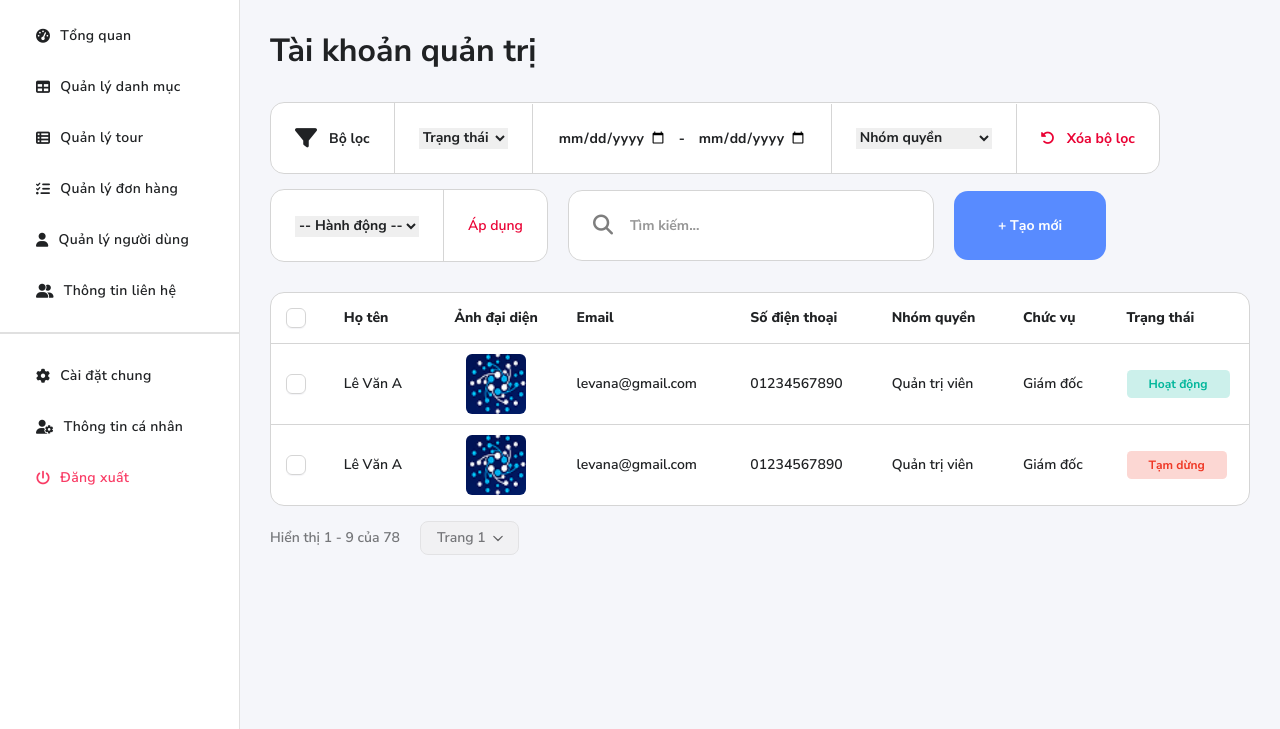
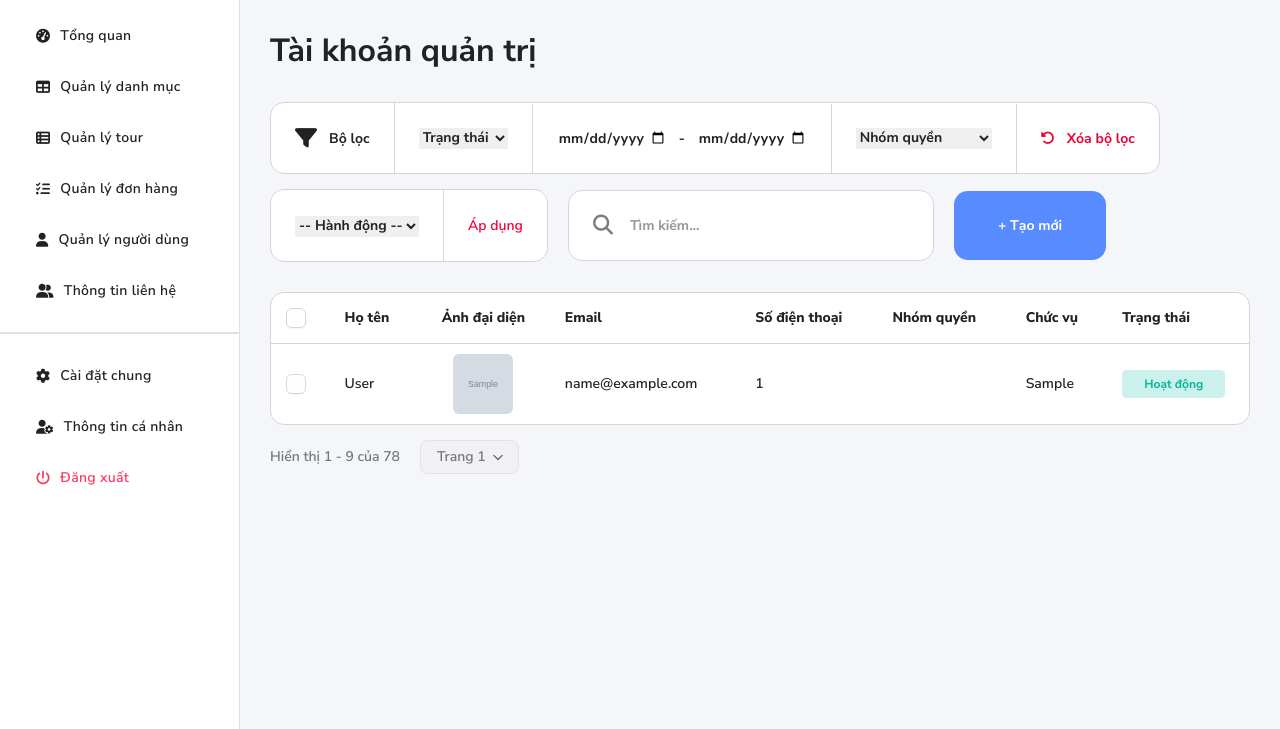
Before and after one commit to QuangHaDev2004/hw-fullstack-travel, a Node server app: template views/admin/pages/account-admin-list.pug in a window 1280 px wide. Shown: the part 71-800 px from the top of the page. Run offline with Node 20, Linux system fonts and the light colour scheme; tables that the repository leaves empty hold one stand-in row (values such as "Sample post"); the template is opened without the code that fills it: values that come from a table or form of the project are taken from there, most other values are stand-ins (such as "Sample title", 1, 10 or a date in 2020); grey boxes marked "Sample" are stand-in pictures; some libraries are stand-ins or nearby versions.

Commit message:
display data in account admin list feature

```diff
--- a/views/admin/pages/account-admin-list.pug
+++ b/views/admin/pages/account-admin-list.pug
@@ -41,7 +41,7 @@
         thead
           tr
             th
-              input(type="checkbox" class="custom-check" id="check1")
+              input(type="checkbox" class="custom-check" id="check1" check-all)
               label(for="check1" class="custom-icon-checkbox") <i class="fa-solid fa-check"></i>
             th Họ tên
             th.inner-center Ảnh đại diện
@@ -52,40 +52,35 @@
             th Trạng thái
             th Hành động
         tbody
-          tr
-            td
-              input(type="checkbox" class="custom-check" id="check2")
-              label(for="check2" class="custom-icon-checkbox") <i class="fa-solid fa-check"></i>
-            td Lê Văn A
-            td.inner-center
-              img(src="/admin/assets/images/admin.jpg")
-            td levana@gmail.com
-            td 01234567890
-            td Quản trị viên
-            td Giám đốc
-            td
-              .badge.badge-green Hoạt động
-            td
-              .inner-buttons
-                a(href="#" class="inner-edit") <i class="fa-solid fa-pen-to-square"></i>
-                a(href="#" class="inner-remove") <i class="fa-solid fa-trash-can"></i>
-          tr
-            td
-              input(type="checkbox" class="custom-check" id="check3")
-              label(for="check3" class="custom-icon-checkbox") <i class="fa-solid fa-check"></i>
-            td Lê Văn A
-            td.inner-center
-              img(src="/admin/assets/images/admin.jpg")
-            td levana@gmail.com
-            td 01234567890
-            td Quản trị viên
-            td Giám đốc
-            td
-              .badge.badge-red Tạm dừng
-            td
-              .inner-buttons
-                a(href="#" class="inner-edit") <i class="fa-solid fa-pen-to-square"></i>
-                a(href="#" class="inner-remove") <i class="fa-solid fa-trash-can"></i>
+          each item in accountAdminList
+            tr
+              td
+                input(type="checkbox" class="custom-check" id=item.id check-item=item.id)
+                label(for=item.id class="custom-icon-checkbox") <i class="fa-solid fa-check"></i>
+              td #{item.fullName}
+              td.inner-center
+                img(src=item.avatar)
+              td #{item.email}
+              td #{item.phone}
+              td #{item.roleName}
+              td #{item.positionCompany}
+              td
+                if (item.status == "initial")
+                  .badge.badge-orange Khởi tạo
+                else if (item.status == "active")
+                  .badge.badge-green Hoạt động
+                else if (item.status == "inactive")
+                  .badge.badge-red Tạm dừng
+              td
+                .inner-buttons
+                  a(href=`/${pathAdmin}/setting/account-admin/edit/${item.id}` class="inner-edit")
+                    <i class="fa-solid fa-pen-to-square"></i>
+                  button(
+                    class="inner-remove"
+                    button-delete
+                    data-api=`/${pathAdmin}/setting/account-admin/delete/${item.id}`
+                  )
+                    <i class="fa-solid fa-trash-can"></i>
   //- End Section 6
 
   //- Pagination
```
Also changed, not shown: controllers/admin/setting.controller.js (+19 -1 lines).
